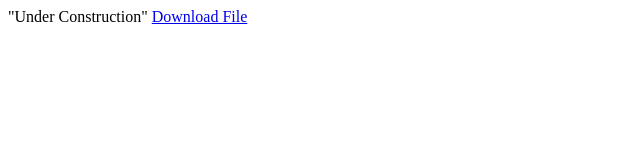
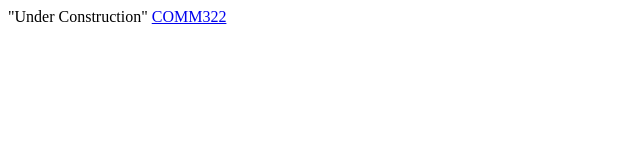
Before and after one commit to qizhangacct/qizhangacct.github.io, a plain HTML site: page index.html in a window 1280 px wide. Shown: the full height of the page, 0-640 px from the left. Drawn offline with Linux system fonts and the light colour scheme.

Commit message:
Update index.html

```diff
--- a/index.html
+++ b/index.html
@@ -1,2 +1,2 @@
 "Under Construction"
-<a href="exercise.csv">Download File</a>
+<a href="teaching/sample.csv">COMM322</a>
```
